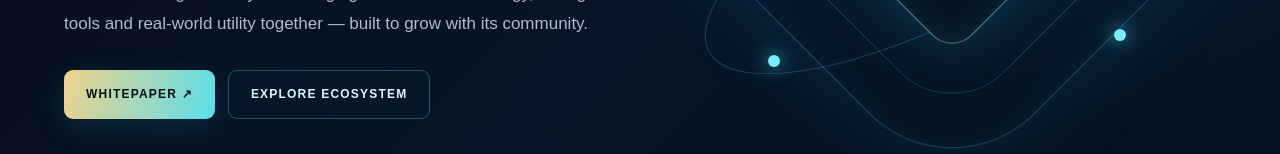
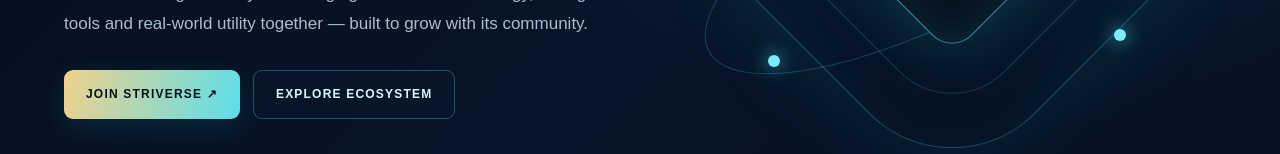
Before and after one commit to striverse/striverse, a Next.js app: page / in a window 1280 px wide. Shown: the part 629-783 px from the top of the page. Built offline with nearby package versions, Linux system fonts and the light colour scheme; no server answers; the database is empty.

Commit message:
Point hero CTA to registration

```diff
--- a/components/Hero.tsx
+++ b/components/Hero.tsx
@@ -43,7 +43,7 @@ export default function Hero() {
             <h1>STRIVERSE <span>(STV)</span><br />AI-Powered<br />Web3 Ecosystem</h1>
             <p className="sv-hero-lead">A connected digital ecosystem bringing blockchain technology, intelligent tools and real-world utility together — built to grow with its community.</p>
             <div className="sv-actions">
-              <a className="sv-btn sv-btn-primary" href="#whitepaper">Whitepaper ↗</a>
+              <a className="sv-btn sv-btn-primary" href="/register">Join STRIVERSE ↗</a>
               <a className="sv-btn sv-btn-secondary" href="#features">Explore Ecosystem</a>
             </div>
             <div className="sv-stats" aria-label="Live presale information">
```
